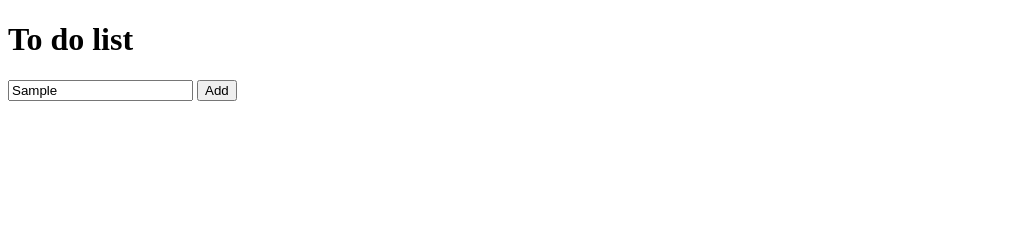
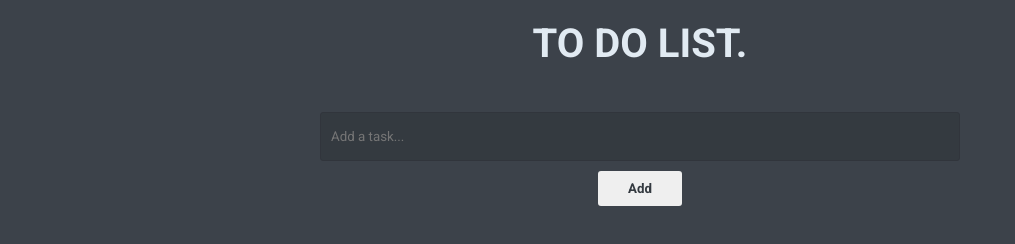
Before and after one commit to salvatorelomonaco/rest-todoolean, a plain HTML site: page index.html in a window 1280 px wide. Both pictures are taken after typing "Sample" into the empty fields and a click on the button "Add". Shown: the whole page, without its empty margins (0-1015 px from the left). Drawn offline with nearby package versions, Linux system fonts and the light colour scheme; no server answers.

Commit message:
Method GET/POST/DELETE

```diff
--- a/index.html
+++ b/index.html
@@ -4,7 +4,7 @@
         <meta charset="utf-8">
         <meta name="viewport" content="width=device-width, initial-scale=1.0">
         <link rel="stylesheet" href="https://use.fontawesome.com/releases/v5.11.2/css/all.css" integrity="sha384-KA6wR/X5RY4zFAHpv/CnoG2UW1uogYfdnP67Uv7eULvTveboZJg0qUpmJZb5VqzN" crossorigin="anonymous">
-        <link href="https://fonts.googleapis.com/css?family=Montserrat:400,500,700&display=swap" rel="stylesheet">
+        <link href="https://fonts.googleapis.com/css?family=Roboto:400,500,700&display=swap" rel="stylesheet">
         <script src="https://ajax.googleapis.com/ajax/libs/jquery/3.4.1/jquery.min.js"></script>
         <script src="https://cdn.jsdelivr.net/npm/handlebars@latest/dist/handlebars.js"></script>
         <script src="main.js" charset="utf-8"></script>
@@ -13,15 +13,20 @@
     </head>
     <body>
         <header>
-            <h1>To do list</h1>
+            <h1>To do list.</h1>
         </header>
         <main>
-            <ul id="list"></ul>
-            <input type="text" value="" placeholder="Add a task">
-            <button type="button" name="button">Add</button>
+            <div class="container">
+                <div id="list"></div>
+                <input type="text" value="" placeholder="Add a task...">
+                <button type="button" name="button">Add</button>
+            </div>
         </main>
         <script id="todo-template" type="text/x-handlebars-template">
-            <li data-id={{ id }}>{{ text }}</li>
+            <div data-id={{ id }}>
+                <span>{{ text }}</span>
+                <i class="far fa-trash-alt delete"></i>
+            </div>
         </script>
     </body>
 </html>
--- a/main.js
+++ b/main.js
@@ -6,14 +6,47 @@ $(document).ready(function() {
 
     $('button').click(function() {
         var nuovoTodo = $('input').val();
-        aggiuntaList(nuovoTodo);
+        if (nuovoTodo.length > 0) {
+            aggiuntaList(nuovoTodo);
+            nuovoTodo = $('input').val('');
+        } else {
+            alert('Insert a valid task.')
+        }
+    });
+
+    $('input').keypress(function(event) {
+        if (event.which == 13) {
+            var nuovoTodo = $('input').val().trim();
+            if (nuovoTodo.length > 0) {
+                 $('input').val('');
+                aggiuntaList(nuovoTodo);
+            } else {
+                alert('Insert a valid task.')
+            }
+        }
+    });
+
+    $('#list').on('click', '.delete', function(){
+        var idToDoCurrent = $(this).parent().attr('data-id');
+        $.ajax({
+            'url': 'http://157.230.17.132:3011/todos/' + idToDoCurrent,
+            'method': 'DELETE',
+            'success': function(data) {
+                stampaList();
+            },
+            'error': function(data) {
+                alert('Error');
+            }
+        });
     });
 
     function aggiuntaList(text) {
-        $('#list').empty();
         $.ajax({
             'url': 'http://157.230.17.132:3011/todos',
             'method': 'POST',
+            'data': {
+                'text': text
+            },
             'success': function(data) {
                 stampaList();
             },
@@ -25,9 +58,10 @@ $(document).ready(function() {
 
     function stampaList() {
         $.ajax({
-            'url': 'http://157.230.17.132:3011/todos',
+            'url': 'http://157.230.17.132:3011/todos/',
             'method': 'GET',
             'success': function(data) {
+                $('#list').empty();
                 var toDos = data
                 for (var i = 0; i < toDos.length; i++) {
                     var toDoText = toDos[i].text;
--- a/style.css
+++ b/style.css
@@ -0,0 +1,71 @@
+* { margin: 0; padding: 0; box-sizing: border-box; color: #e1eaf2; font-family: 'Roboto', sans-serif;}
+
+body {
+    background-color: #3c424a;
+}
+
+header {
+    padding: 20px 0;
+    text-align: center;
+    text-transform: uppercase;
+}
+
+h1 {
+    font-size: 40px;
+}
+
+main {
+    width: 100%;
+    font-size: 20px;
+}
+
+.container {
+    width: 50%;
+    margin: 0 auto;
+    display: flex;
+    flex-direction: column;
+}
+
+#list div {
+    width: 100%;
+    border-bottom: 1px solid #343a40;
+    padding: 15px 10px;
+    display: flex;
+    justify-content: space-between;
+    text-transform: capitalize;
+}
+
+#list div span {
+    cursor: default;
+}
+
+#list div i {
+    visibility: hidden;
+    cursor: pointer;
+}
+
+#list div:hover, #list div:hover i {
+    background-color: #343a40;
+    visibility: visible;
+}
+
+input {
+    margin-top: 25px;
+    background-color: #343a40;
+    border: 1px solid #31353c;
+    border-radius: 3px;
+    width: 100%;
+    height: 49px;
+    padding-left: 10px;
+}
+
+button{
+    color: #343a40;
+    align-self: center;
+    border: 0;
+    cursor: pointer;
+    font-weight: bold;
+    border-radius: 3px;
+    padding: 10px 30px;
+    margin-top: 10px;
+}
```
